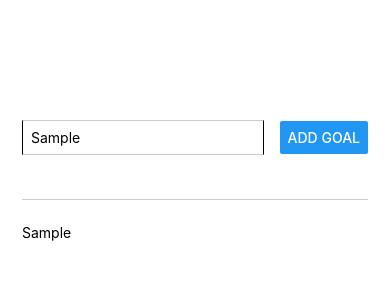
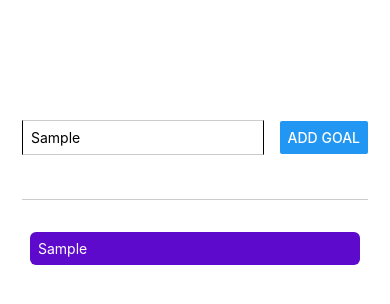
Before and after one commit to HeenaVR/Basic-ToDo-using-React-Native, a React Native app: screen / in a window 390 px wide. Both pictures are taken after typing "Sample" into the empty fields and a click on the button "ADD GOAL". Shown: the top 304 px of the page. Built offline with nearby package versions, Linux system fonts and the light colour scheme.

Commit message:
Solved ios and Android styling differences

```diff
--- a/App.js
+++ b/App.js
@@ -31,7 +31,11 @@
         <Button title='Add Goal' onPress={addGoalHandler} />
       </View>
       <View style={ styles.goalsContainer }>
-        { courseGoals.map( (goal) => <Text key={goal}>{goal}</Text> ) }
+        { courseGoals.map( (goal) => (
+            <View style={styles.goalItem} key={goal}>
+              <Text style={styles.goalText}>{goal}</Text>
+            </View>
+          ))}
       </View>
     </View>
   );
@@ -61,5 +65,15 @@
   },
   goalsContainer: {
     flex: 5
+  },
+  goalItem: {
+    margin: 8,
+    padding: 8,
+    borderRadius: 6, // would not work on iOS
+    backgroundColor: '#5e0acc',
+    lineHeight: 20,
+  },
+  goalText: {
+    color: 'white',
   }
 });
```
